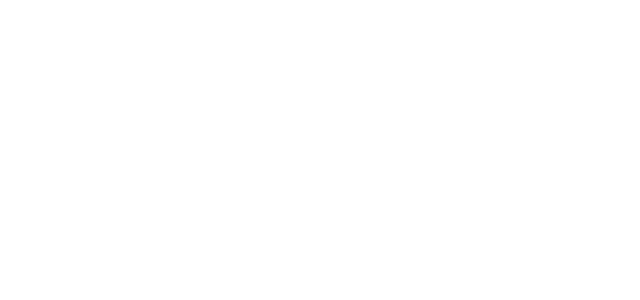
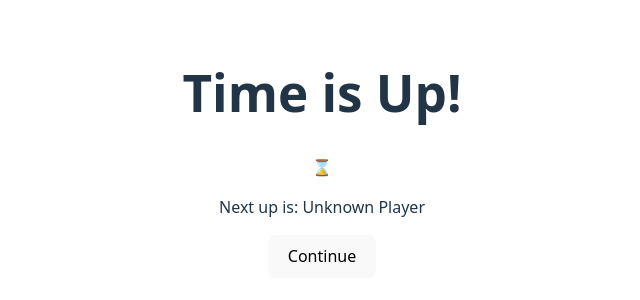
Before and after one commit to hagmannStephan/prosecco-party-vue, a Vue app: page /activity/time-up in a window 1280 px wide. Before the commit this address had no page. Shown: the part 246-546 px from the top of the page, without its empty margins (318-958 px from the left). Built offline with nearby package versions, Linux system fonts and the light colour scheme.

Commit message:
fix: added vue timeup that got forgotten

```diff
--- a/src/main.ts
+++ b/src/main.ts
@@ -21,6 +21,7 @@ import ActivityBreak from './views/games/activity/ActivityBreak.vue'
 import ActivityGame from './views/games/activity/ActivityGame.vue'
 import ActivityDone from './views/games/activity/ActivityDone.vue'
 import ActivityRanked from './views/games/activity/ActivityRanked.vue'
+import ActivityTimeUp from './views/games/activity/ActivityTimeUp.vue';
 
 const routes = [
   { path: '/', component: Home },
@@ -29,6 +30,7 @@ const routes = [
   { path: '/activity', component: ActivityGame },
   { path: '/activity/done', component: ActivityDone },
   { path: '/activity/ranked', component: ActivityRanked },
+  { path: '/activity/time-up', component: ActivityTimeUp },
 ]
 
 const router = createRouter({
--- a/src/views/games/activity/ActivityGame.vue
+++ b/src/views/games/activity/ActivityGame.vue
@@ -29,7 +29,7 @@ function continueGame () {
   if (state) {
     pushRouter('/activity/done')
   } else {
-    pushRouter('/activity/break')
+    pushRouter('/activity/time-up')
   }
 }
 
--- /dev/null
+++ b/src/views/games/activity/ActivityTimeUp.vue
@@ -0,0 +1,21 @@
+<script setup lang="ts">
+import { ref, onMounted } from 'vue';
+import { usePushRouter } from '@/helpers/routerHelper';
+import { useGameStore } from '@/stores/activity/settingsStore';
+
+const pushRouter = usePushRouter();
+
+// Initialize the store
+const gameStore = useGameStore();
+const currentPlayerName = ref('');
+
+onMounted(() => {
+    currentPlayerName.value = gameStore.getCurrentPlayer?.name || 'Unknown Player';
+});
+</script>
+<template>
+    <h1>Time is Up!</h1>
+    <p>⌛</p>
+    <p>Next up is: {{ currentPlayerName }}</p>
+    <button @click="pushRouter('/activity/break')">Continue</button>
+</template>
```
